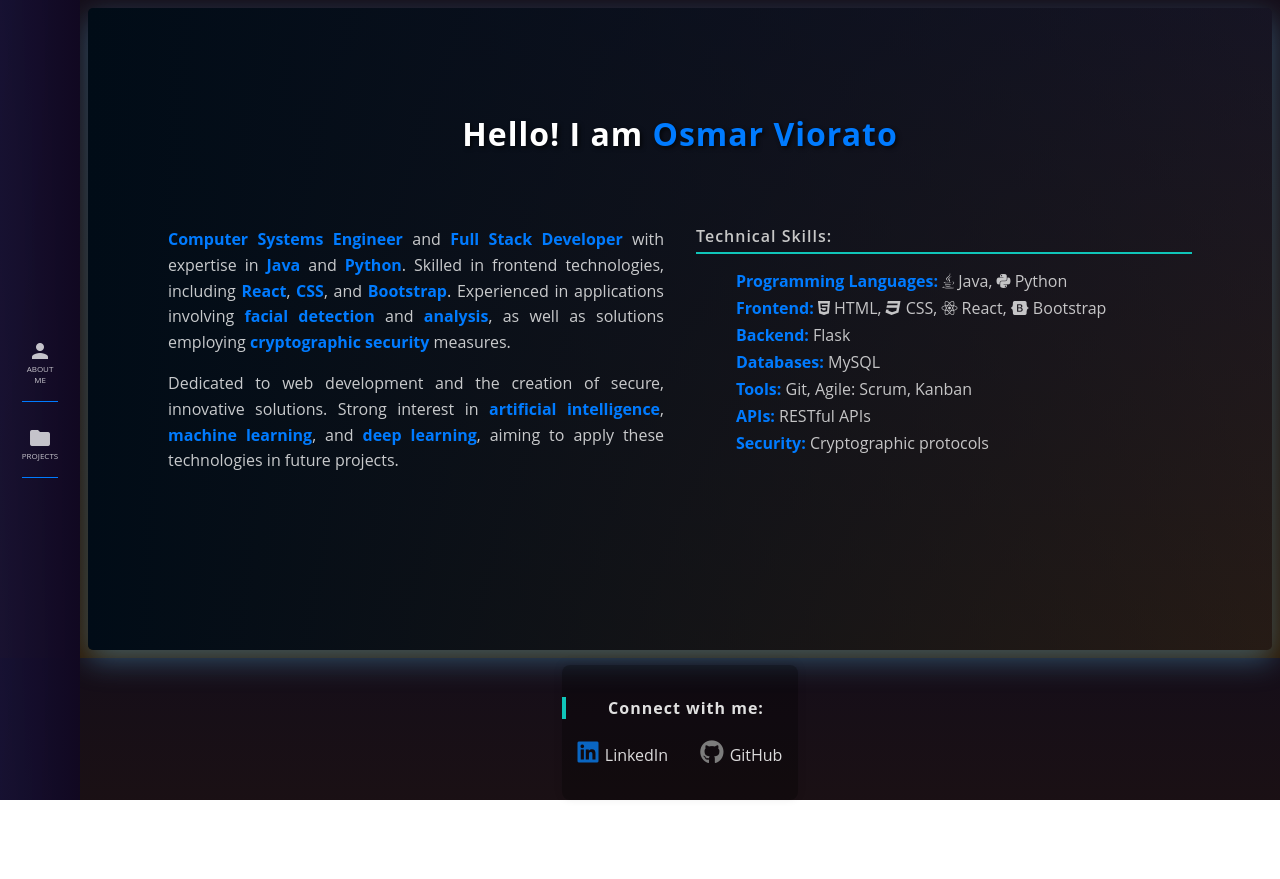
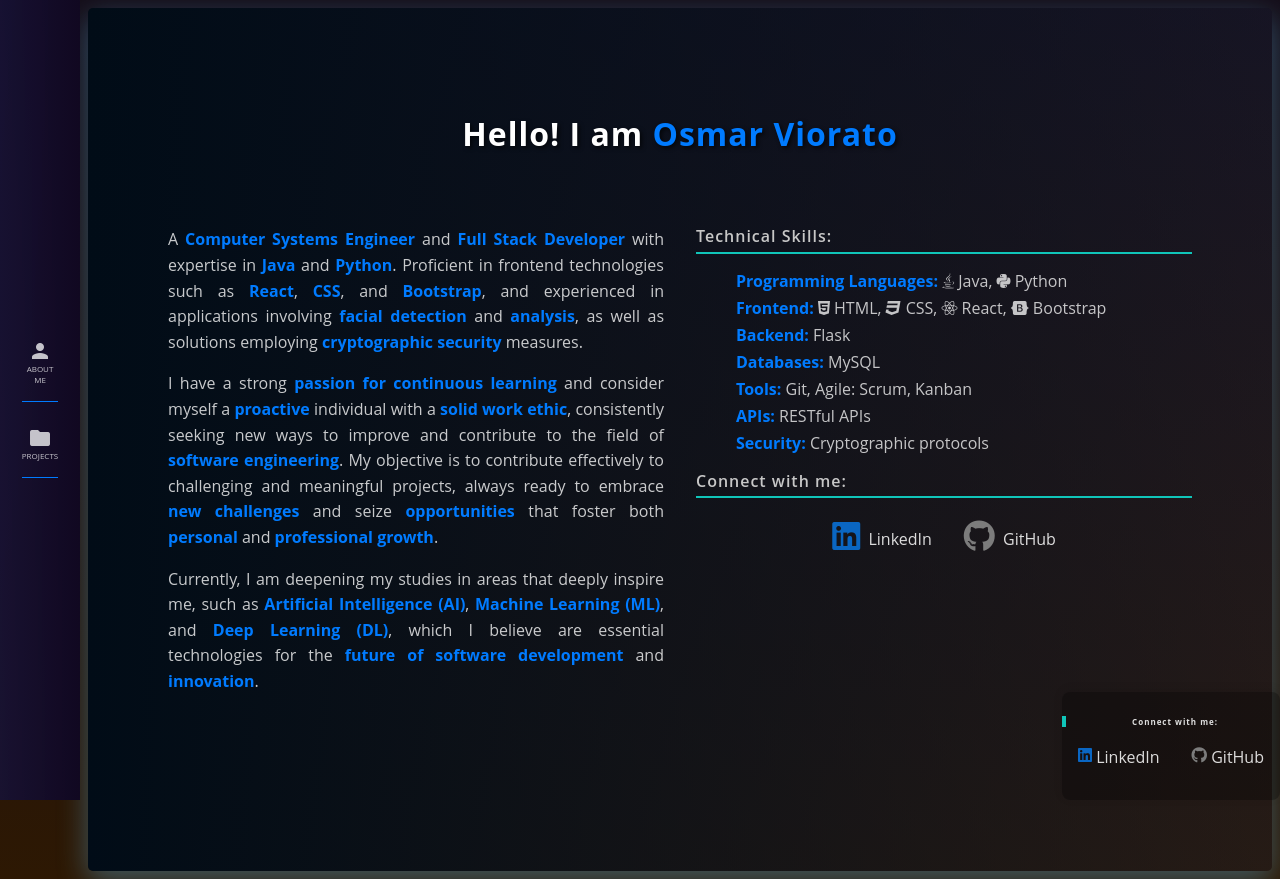
Before and after one commit to osmar-mhd/osmar-mhd.github.io, a plain HTML site: page index.html in a window 1280 px wide. Before the commit the page ends 800 px from the top, so only its background shows below. Drawn offline with Linux system fonts and the light colour scheme.

Commit message:
invisible

```diff
--- a/assets/css/styles.css
+++ b/assets/css/styles.css
@@ -96,6 +96,7 @@ section {
     padding: 1em 0;
     border-radius: 8px;
     box-shadow: 0 -2px 10px rgba(0, 0, 0, 0.1);
+    right: 0;
 }
 
 /* Style the tech skills and connect links */
@@ -113,11 +114,6 @@ ul.connect {
 
 ul.connect li {
     margin: 0 10px;
-}
-
-ul.connect a {
-    text-decoration: none;
-    color: #000;
 }
 
 /* Estilos para el h1 */
@@ -143,7 +139,7 @@ h2 {
 
 /* Estilos para el h3 */
 h3 {
-    font-size: 1em;
+    font-size: 0.5em;
     color: #e0e0e0; /* Color más claro que el h2 */
     margin-bottom: 0.5em;
     letter-spacing: 1px;
@@ -168,42 +164,53 @@ ul.tech-skills li {
     margin-bottom: 5px;
 }
 
-ul.connect {
+ul.connect,
+ul.connect-invisible {
     list-style: none;
     padding: 0;
     display: flex;
     justify-content: center;
 }
 
-ul.connect li {
+ul.connect li,
+ul.connect-invisible li {
     margin: 0 1em;
 }
 
-#home a {
+ul.connect a,
+ul.connect-invisible a {
     color: rgba(255, 255, 255, 0.85);
     text-decoration: none; /* Quitar subrayado */
-    font-size: 1.5em; /* Tamaño de fuente */
+    font-size: 2em; /* Tamaño de fuente para connect */
     position: relative;
     padding-bottom: 2px;
     vertical-align: middle;
-    transition: all 0.3s ease;  /* Transición suave */
+    transition: all 0.3s ease; /* Transición suave */
 }
 
-#home a:hover {
-    color: #10c5b9; /* Color en hover */
+ul.connect-invisible a {
+    font-size: 1em; /* Tamaño de fuente menor para connect-invisible */
 }
 
-a i.fa-github  {
+ul.connect a:hover,
+ul.connect-invisible a:hover {
+    color: #10c5b9; /* Color en hover para ambos */
+}
+
+ul.connect a i.fa-github,
+ul.connect-invisible a i.fa-github {
     color: #7c7c7c; /* Color de GitHub */
 }
 
 /* Estilo para el enlace de LinkedIn */
-a i.fa-linkedin {
+ul.connect a i.fa-linkedin,
+ul.connect-invisible a i.fa-linkedin {
     color: #0A66C2; /* Color de LinkedIn */
 }
 
 /* Crea la línea debajo del texto */
-#home a::after {
+ul.connect a::after,
+ul.connect-invisible a::after {
     content: '';
     position: absolute;
     left: 0;
@@ -211,18 +218,20 @@ a i.fa-linkedin {
     width: 0;
     height: 2px;
     background-color: #10c5b9; /* Color de la línea */
-    transition: width 0.3s ease;  /* Transición suave al expandir la línea */
+    transition: width 0.3s ease; /* Transición suave al expandir la línea */
 }
 
 /* Cuando el mouse pasa sobre el enlace */
-#home a:hover::after {
-    width: 100%;  /* La línea se expande a todo el ancho del enlace */
+ul.connect a:hover::after,
+ul.connect-invisible a:hover::after {
+    width: 100%; /* La línea se expande a todo el ancho del enlace */
 }
 
 /* Estilo para el texto */
-a span {
-    font-size: 16px;         /* Ajusta el tamaño del texto */
-    vertical-align: middle;  /* Alinea el texto con el icono */
+ul.connect a span,
+ul.connect-invisible a span {
+    font-size: 16px; /* Ajusta el tamaño del texto */
+    vertical-align: middle; /* Alinea el texto con el icono */
 }
 
 #home p {
--- a/index.html
+++ b/index.html
@@ -29,21 +29,23 @@
             <div class="content">
                 <div class="info">
                     <p>
-                        <strong>Computer Systems Engineer</strong> and <strong>Full Stack Developer</strong> with expertise in <strong>Java</strong> and <strong>Python</strong>.
-                        Skilled in frontend technologies, including <strong>React</strong>, <strong>CSS</strong>, and <strong>Bootstrap</strong>.
-                        Experienced in applications involving <strong>facial detection</strong> and
-                        <strong>analysis</strong>, as well as solutions employing <strong>cryptographic security</strong> measures.
+                        A <strong>Computer Systems Engineer</strong> and <strong>Full Stack Developer</strong> with expertise in <strong>Java</strong> and <strong>Python</strong>.
+                        Proficient in frontend technologies such as <strong>React</strong>, <strong>CSS</strong>, and <strong>Bootstrap</strong>, and experienced in applications involving
+                        <strong>facial detection</strong> and <strong>analysis</strong>, as well as solutions employing <strong>cryptographic security</strong> measures.
                     </p>
+
                     <p>
-                        Dedicated to web development and the creation of secure, innovative solutions. Strong interest in <strong>artificial intelligence</strong>,
-                        <strong>machine learning</strong>, and <strong>deep learning</strong>, aiming to apply these technologies in future projects.
+                        I have a strong <strong>passion for continuous learning</strong> and consider myself a <strong>proactive</strong> individual with a <strong>solid work ethic</strong>,
+                        consistently seeking new ways to improve and contribute to the field of <strong>software engineering</strong>. My objective is to contribute effectively to
+                        challenging and meaningful projects, always ready to embrace <strong>new challenges</strong> and seize <strong>opportunities</strong> that foster both
+                        <strong>personal</strong> and <strong>professional growth</strong>.
+                    </p>
+
+                    <p>
+                        Currently, I am deepening my studies in areas that deeply inspire me, such as <strong>Artificial Intelligence (AI)</strong>, <strong>Machine Learning (ML)</strong>,
+                        and <strong>Deep Learning (DL)</strong>, which I believe are essential technologies for the <strong>future of software development</strong> and <strong>innovation</strong>.
                     </p>
                 </div>
-                <!--
-                en la presentacion: pasión por el aprendizaje continuo, Proactivo y con una sólida ética de trabajo, con el objetivo de aportar de manera efectiva en el
-                ámbito de la ingeniería de software, Estoy listo para asumir nuevos retos y aprovechar las oportunidades que impulsen mi desarrollo tanto personal como profesional,
-                Strong interest in artificial intelligence, machine learning, and deep learning, que actualmente estoy estudiando eso
-                -->
                 <div class="skills">
                     <h2>Technical Skills:</h2>
                     <ul class="tech-skills">
@@ -63,11 +65,24 @@
                         <li><strong>APIs:</strong> RESTful APIs</li>
                         <li><strong>Security:</strong> Cryptographic protocols</li>
                     </ul>
+                    <h2>Connect with me:</h2>
+                    <ul class="connect">
+                        <li>
+                            <a href="https://www.linkedin.com/in/osmar-viorato" target="_blank" title="Visit my LinkedIn profile">
+                                <i class="fa-brands fa-linkedin"></i> <span>LinkedIn</span>
+                            </a>
+                        </li>
+                        <li>
+                            <a href="https://github.com/osmar-mhd" target="_blank" title="Visit my GitHub profile">
+                                <i class="fa-brands fa-github"></i> <span>GitHub</span>
+                            </a>
+                        </li>
+                    </ul>
                 </div>
             </div>
             <div class="contact reflection">
                 <h3>Connect with me:</h3>
-                <ul class="connect">
+                <ul class="connect-invisible">
                     <li>
                         <a href="https://www.linkedin.com/in/osmar-viorato" target="_blank" title="Visit my LinkedIn profile">
                             <i class="fa-brands fa-linkedin"></i> <span>LinkedIn</span>
```
